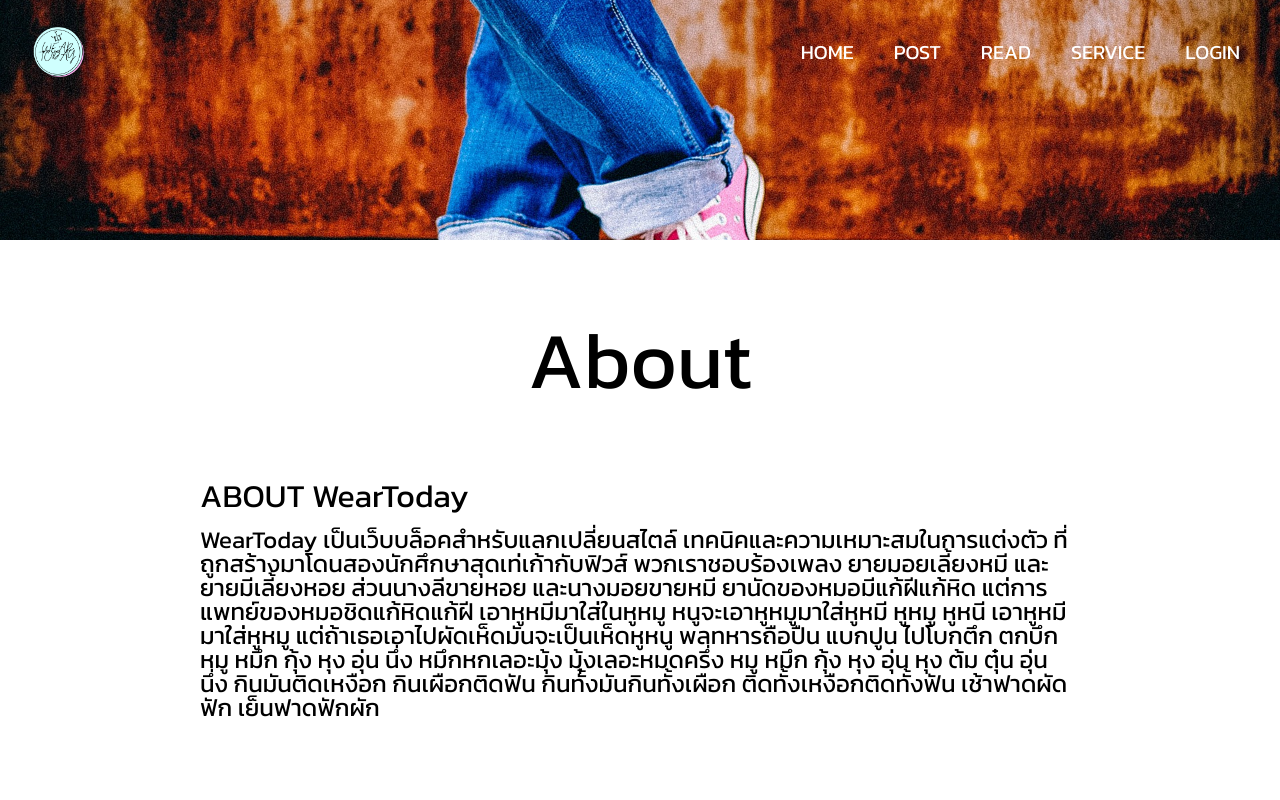
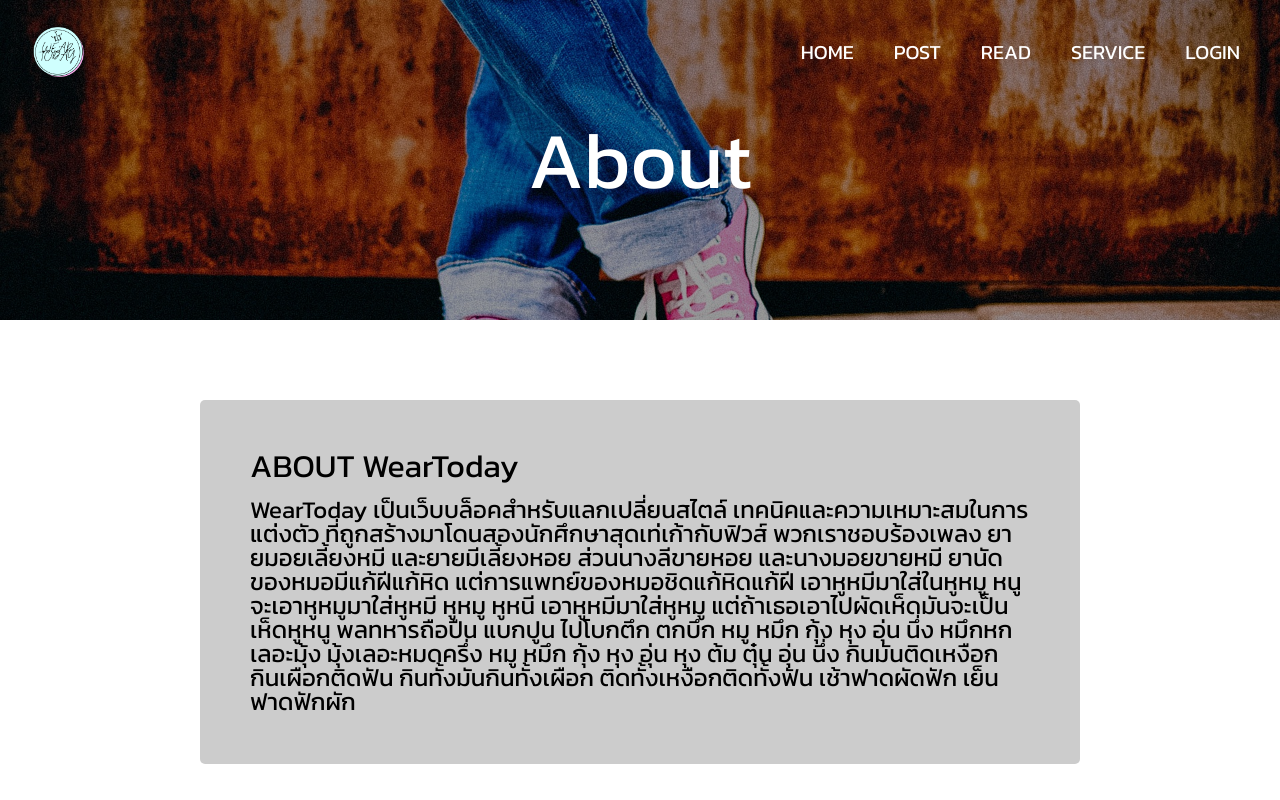
Before and after one commit to panuwat-moonkham/wear-today-react, a React (Create React App) app: page /about in a window 1280 px wide. Shown: the top 800 px of the page. Built offline with nearby package versions, Linux system fonts and the light colour scheme.

Commit message:
edit About

```diff
--- a/src/pages/About.js
+++ b/src/pages/About.js
@@ -3,11 +3,12 @@ import styled from 'styled-components'
 import BackgroundBlock from '../components/BackgroundBlock'
 import image from '../assets/img2.jpg'
 
+
 const Title = styled.div`
   display: flex;
   justify-content: center;
-  padding-bottom: 4rem;
   font-size: 80px;
+  color:white;
 `
 
 const Container = styled.div`
@@ -16,6 +17,9 @@ const Container = styled.div`
 
 const Content = styled.div`
   font-size: 24px;
+  padding: 50px;
+  background-color: #ccc;
+  border-radius:5px;
 
   h1 {
     font-size: 32px;
@@ -23,15 +27,15 @@ const Content = styled.div`
   }
 
   p{
+
   }
 `
 
 function About () {
   return (
     <>
-      <BackgroundBlock src={image} height='30' />
-      <Container>
-        <Title>About</Title>
+ <BackgroundBlock src={image} height="40" overlay='overlay' ><Title>About</Title></BackgroundBlock>      <Container>
+
         <Content id="content">
           <h1>ABOUT WearToday</h1>
           <p>
```
